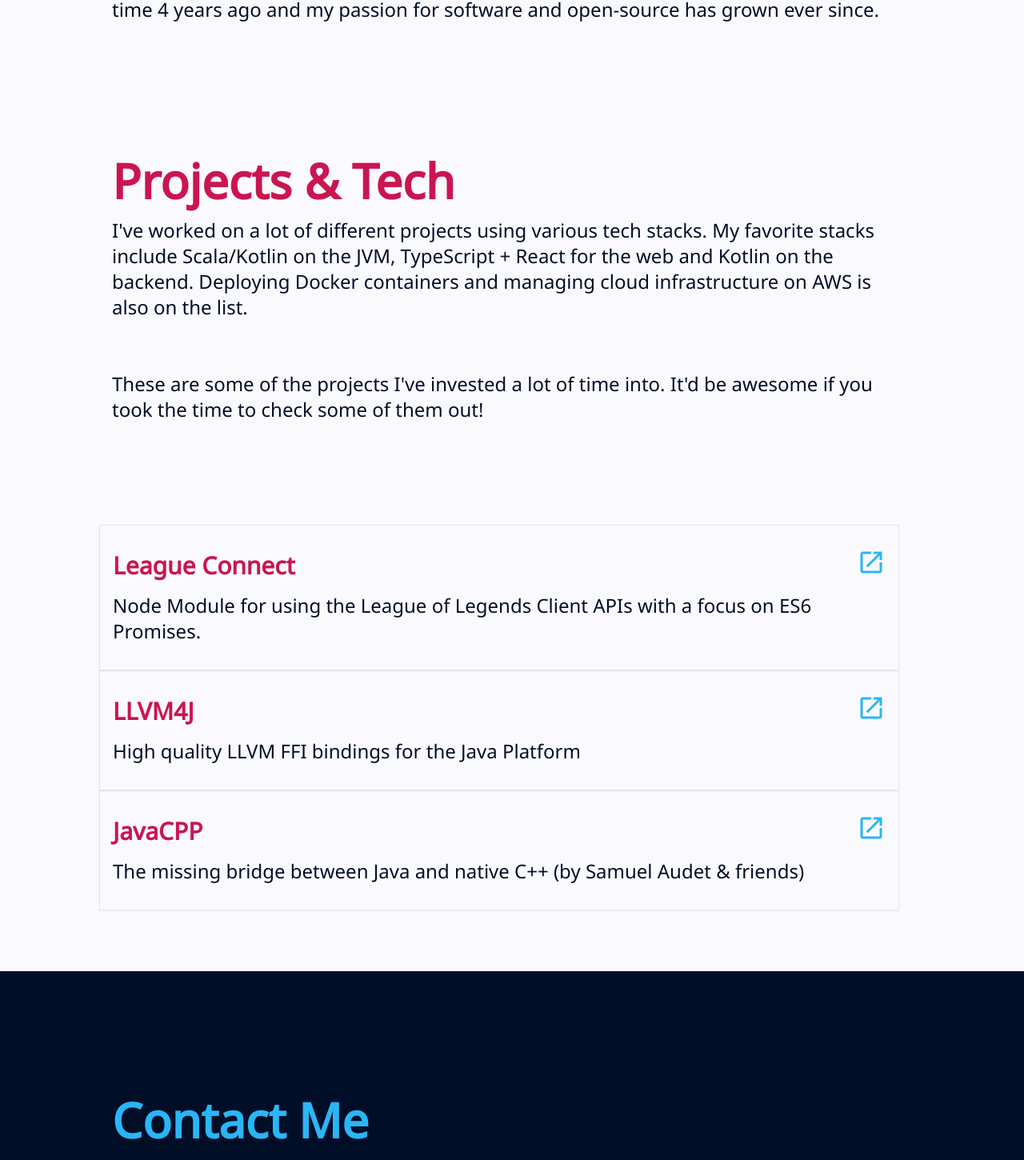
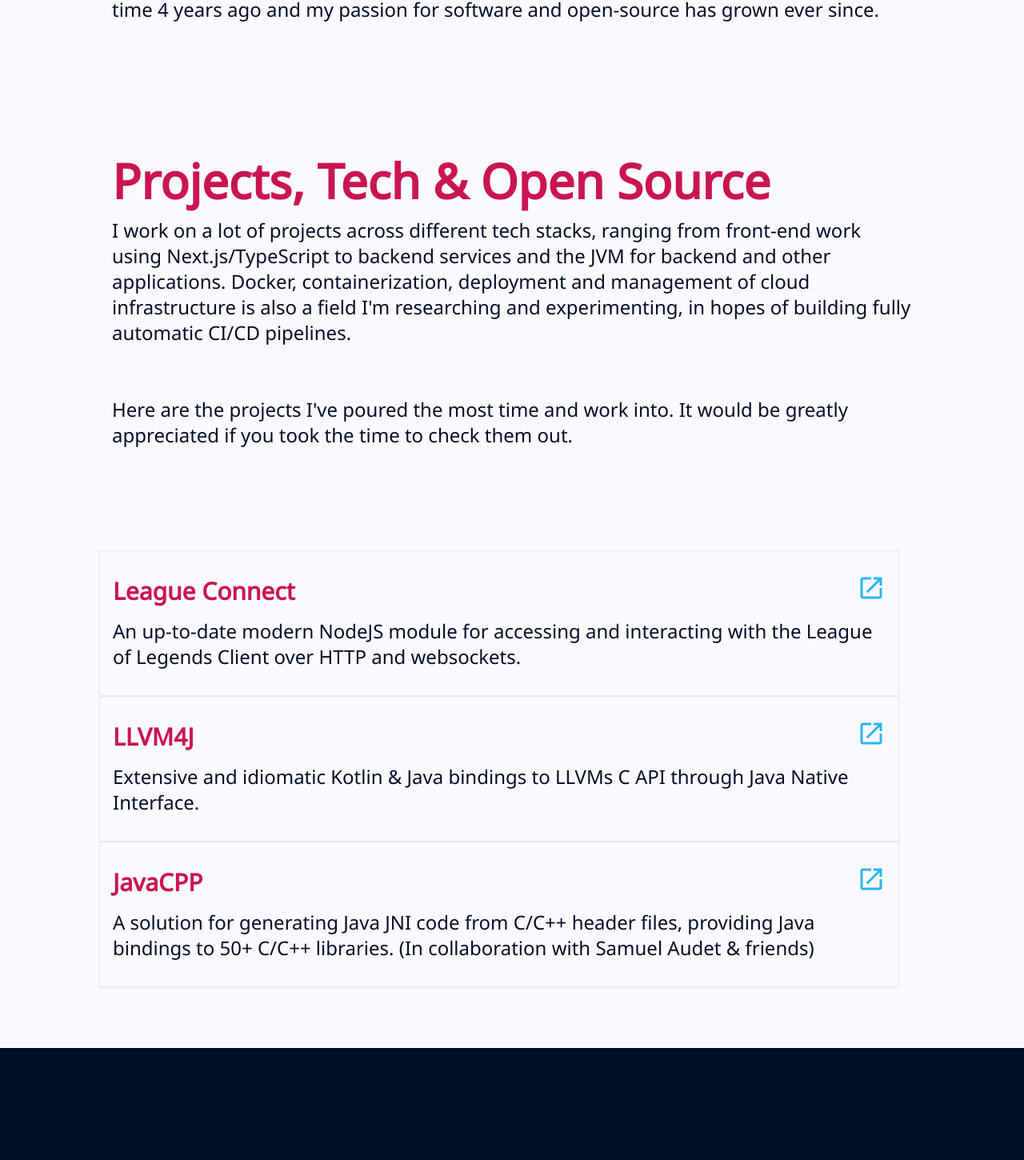
Before and after one commit to junlarsen/dotdev, a Next.js app: page / in a window 1280 px wide. Shown: the part 1318-2768 px from the top of the page at 80% size. Built offline with nearby package versions, Linux system fonts and the light colour scheme.

Commit message:
content: update homepage text

```diff
--- a/pages/index.tsx
+++ b/pages/index.tsx
@@ -29,7 +29,7 @@
         <div className="pt-16 md:pt-64 pb-16">
           <Header element="h1">Hello there! 👋</Header>
           <Text size="text-3xl">
-            My name is Mats Larsen, and I'm a high school student based in Norway. I like to spend my spare time working
+            My name is Mats Larsen and I'm a high school student based in Norway. I like to spend my spare time working
             on open-source software, playing video games and cooking.
           </Text>
 
@@ -60,31 +60,34 @@
       <LayoutSection backgroundColor="bg-white">
         <div className="pt-32">
           <Header color="text-primary" id="projects">
-            Projects & Tech
+            Projects, Tech & Open Source
           </Header>
           <Text color="text-background">
-            I've worked on a lot of different projects using various tech stacks. My favorite stacks include
-            Scala/Kotlin on the JVM, TypeScript + React for the web and Kotlin on the backend. Deploying Docker
-            containers and managing cloud infrastructure on AWS is also on the list.
+            I work on a lot of projects across different tech stacks, ranging from front-end work using
+            Next.js/TypeScript to backend services and the JVM for backend and other applications. Docker,
+            containerization, deployment and management of cloud infrastructure is also a field I'm researching and
+            experimenting, in hopes of building fully automatic CI/CD pipelines.
           </Text>
 
           <div className="py-16 space-y-8 pb-32">
             <Text color="text-background">
-              These are some of the projects I've invested a lot of time into. It'd be awesome if you took the time to
-              check some of them out!
+              Here are the projects I've poured the most time and work into. It would be greatly appreciated if you took
+              the time to check them out.
             </Text>
           </div>
         </div>
 
         <div className="flex flex-col pb-16">
           <Project name="League Connect" repo="https://github.com/supergrecko/league-connect">
-            Node Module for using the League of Legends Client APIs with a focus on ES6 Promises.
+            An up-to-date modern NodeJS module for accessing and interacting with the League of Legends Client over HTTP
+            and websockets.
           </Project>
           <Project name="LLVM4J" repo="https://github.com/llvm4j/llvm4j">
-            High quality LLVM FFI bindings for the Java Platform
+            Extensive and idiomatic Kotlin & Java bindings to LLVMs C API through Java Native Interface.
           </Project>
           <Project name="JavaCPP" repo="https://github.com/bytedeco/">
-            The missing bridge between Java and native C++ (by Samuel Audet & friends)
+            A solution for generating Java JNI code from C/C++ header files, providing Java bindings to 50+ C/C++
+            libraries. (In collaboration with Samuel Audet & friends)
           </Project>
         </div>
       </LayoutSection>
@@ -93,16 +96,15 @@
         <div className="pt-32 pb-16">
           <Header id="contact">Contact Me</Header>
           <Text>
-            I'm open to new opportunities. Have something you think I'd be interested in? Shoot me an email! Able to
-            provide resume (english or norwegian) upon request.
+            I'm open to new opportunities and adventures. Have an offer I'd be interested in? Feel free to shoot me
+            an email. I'm able to provide a resume (english or norwegian) upon request.
           </Text>
         </div>
         <div className="py-16">
           <div className="py-8">
             <Header id="socials">Find me online</Header>
             <Text>
-              Need to contact me for any or no reason? Reach me through one of these links. I'll try to get back to you
-              as soon as possible!
+              Looking to contact me? Reach me through one of these links and I'll try to get back to you as soon as possible!
             </Text>
           </div>
 
@@ -118,8 +120,8 @@
               </Link>
             </li>
             <li>
-              <Link color="text-primary" href="mailto:me@supergrecko.com">
-                Email &mdash; me@supergrecko.com
+              <Link color="text-primary" href="mailto:me@supergrecko.dev">
+                Email &mdash; me@supergrecko.dev
               </Link>
             </li>
           </ul>
```
